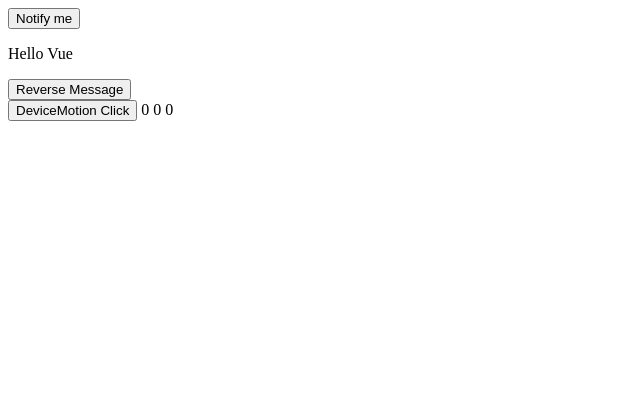
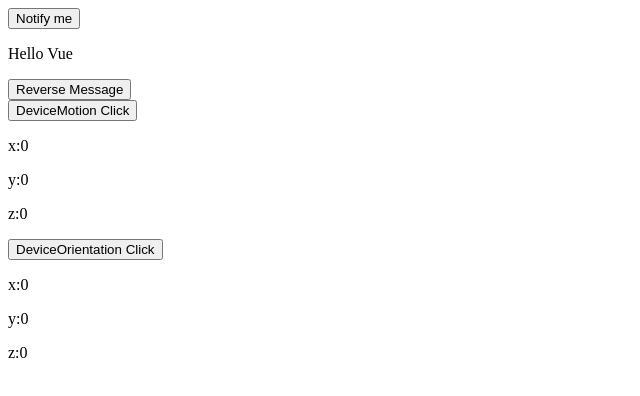
Before and after one commit to heko0826/gh-pages-sample, a plain HTML site: page index.html in a window 1280 px wide. Shown: the whole page, without its empty margins (0-640 px from the left). Drawn offline with nearby package versions, Linux system fonts and the light colour scheme.

Commit message:
add orientationevent

```diff
--- a/index.html
+++ b/index.html
@@ -6,6 +6,7 @@
         <script src="https://cdn.jsdelivr.net/npm/vue"></script>
         <script type="text/javascript" src="notify.js"></script>
         <script type="text/javascript" src="motion.js"></script>
+        <script type="text/javascript" src="orientation.js"></script>
         <link rel="manifest" href="manifest.json">
         <title>GitHubPagesSample</title>
     </head>
@@ -38,9 +39,13 @@
         </script>
         <div>
             <button onClick="deviceMotionRequest()">DeviceMotion Click</button>
-            <span id="x">0</span>
-            <span id="y">0</span>
-            <span id="z">0</span>
-          </div>
+            <p>x:<span id="motion_x">0</span></p>
+            <p>y:<span id="motion_y">0</span></p>
+            <p>z:<span id="motion_z">0</span></p>
+            <button onClick="deviceOrientationRequest()">DeviceOrientation Click</button>
+            <p>x:<span id="orientation_x">0</span></p>
+            <p>y:<span id="orientation_y">0</span></p>
+            <p>z:<span id="orientation_z">0</span></p>
+        </div>
     </body>
 </html>
--- a/motion.js
+++ b/motion.js
@@ -8,9 +8,9 @@ function deviceMotionRequest () {
                 alert('event.accelerationIncludingGravity is null');
                 return;
               }
-              document.getElementById('x').innerHTML = event.accelerationIncludingGravity.x;
-              document.getElementById('y').innerHTML = event.accelerationIncludingGravity.y;
-              document.getElementById('z').innerHTML = event.accelerationIncludingGravity.z;
+              document.getElementById('motion_x').innerHTML = event.accelerationIncludingGravity.x;
+              document.getElementById('motion_y').innerHTML = event.accelerationIncludingGravity.y;
+              document.getElementById('motion_z').innerHTML = event.accelerationIncludingGravity.z;
             })
           }
         })
--- /dev/null
+++ b/orientation.js
@@ -0,0 +1,21 @@
+function deviceOrientationRequest () {
+    if (DeviceOrientationEvent.requestPermission) {
+      DeviceOrientationEvent.requestPermission()
+        .then(permissionState => {
+          if (permissionState === 'granted') {
+            window.addEventListener("deviceorientation", function (event) {
+              if (!event) {
+                alert('event is null');
+                return;
+              }
+              document.getElementById('orientation_x').innerHTML = event.beta;
+              document.getElementById('orientation_y').innerHTML = event.gamma;
+              document.getElementById('orientation_z').innerHTML = event.alpha;
+            })
+          }
+        })
+        .catch(console.error);
+    } else {
+      alert('DeviceMotionEvent.requestPermission is not found')
+    }
+  }
```
